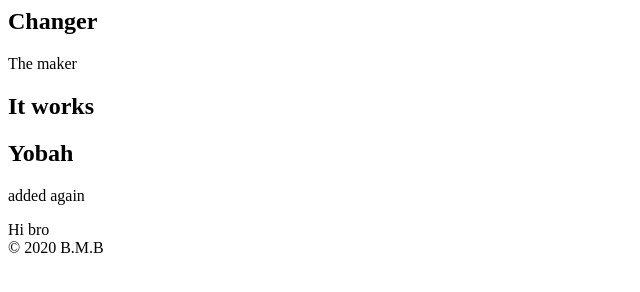
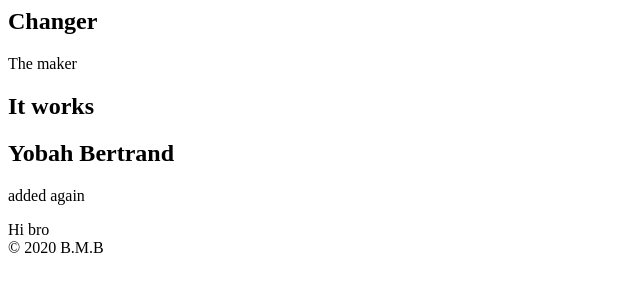
Before and after one commit to yobahBertrandYonkou/may5task, a plain HTML site: page index.html in a window 1280 px wide. Shown: the whole page, without its empty margins (0-640 px from the left). Drawn offline with Linux system fonts and the light colour scheme.

Commit message:
9th from dev

```diff
--- a/index.html
+++ b/index.html
@@ -1,7 +1,7 @@
 <nav><h1>Changer</h1>
 <p>The maker</p>
 <h1>It works</h1>
-<h2>Yobah</h2>
+<h2>Yobah Bertrand</h2>
 <p>added again</p>
 <div>Hi bro</div>
 <footer>&copy 2020 B.M.B</footer>
```
